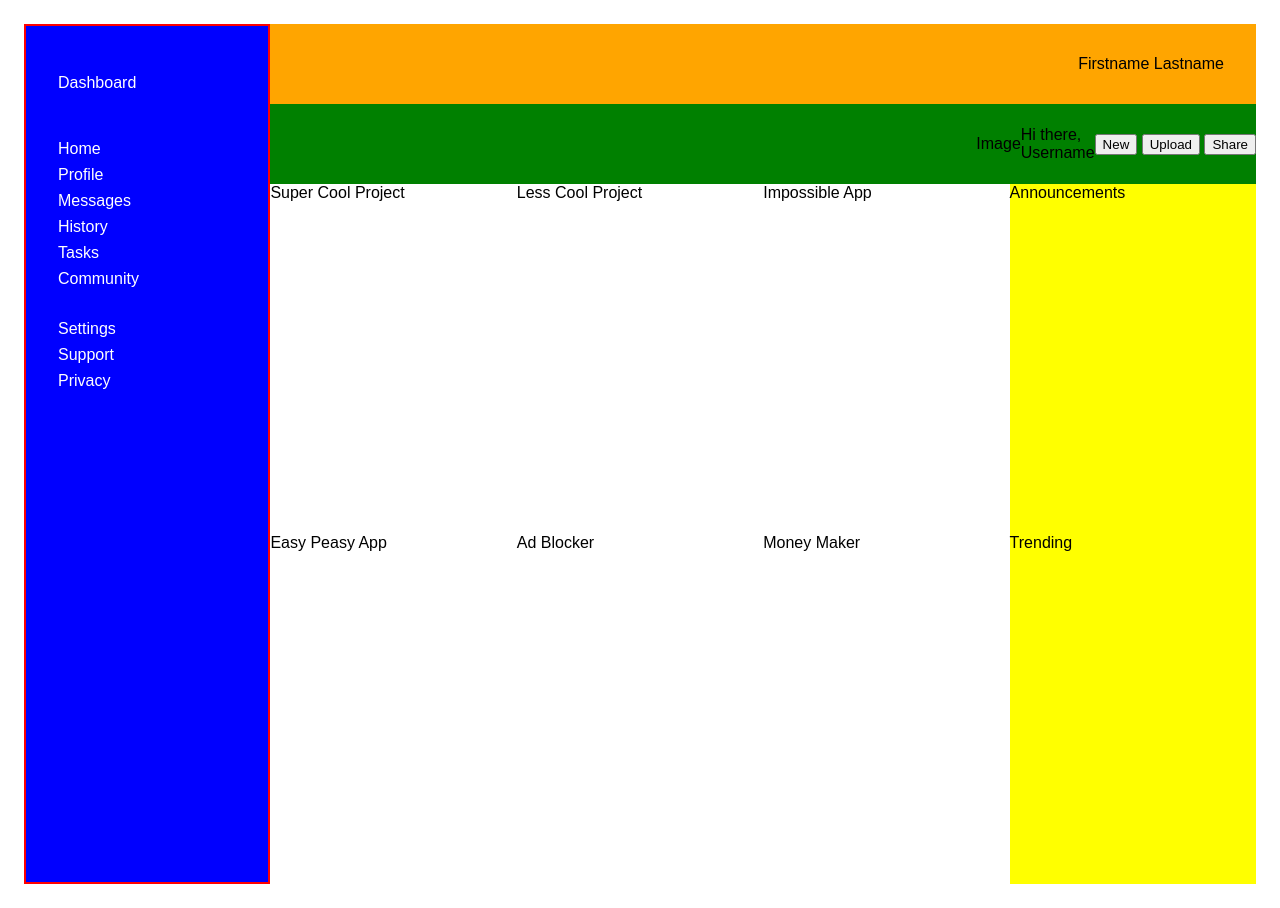
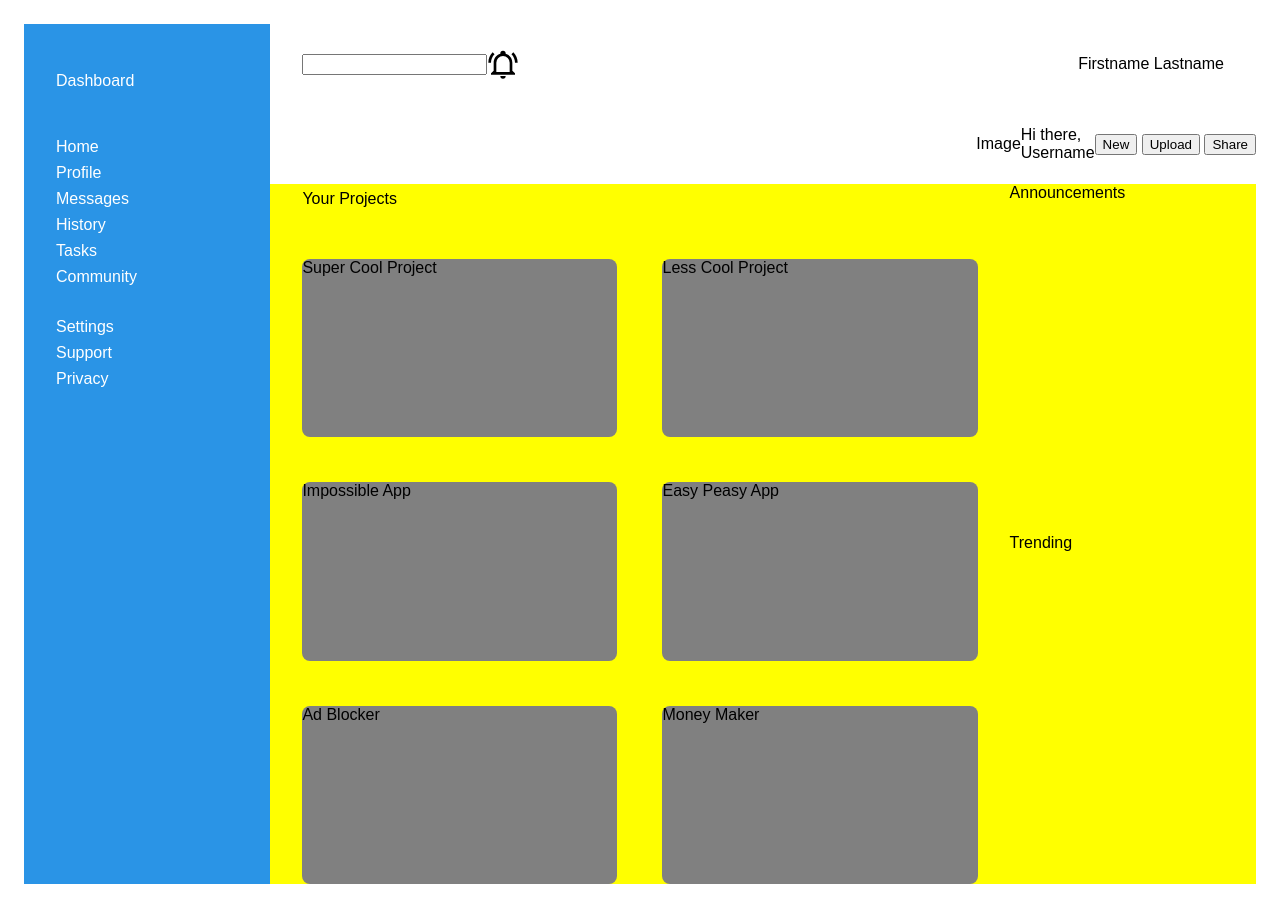
Before and after one commit to DavidOh1606/odin-dashboard-project, a plain HTML site: page index.html in a window 1280 px wide. Drawn offline with Linux system fonts and the light colour scheme.

Commit message:
Add images

```diff
--- a/index.html
+++ b/index.html
@@ -16,24 +16,29 @@
                 </div>
 
                 <ul>
-                    <li>Home</li>
-                    <li>Profile</li>
-                    <li>Messages</li>
-                    <li>History</li>
-                    <li>Tasks</li>
-                    <li>Community</li>
+                    <!-- rel="noopener noreferrer" target="_blank" -->
+                    <li><a href="#">Home</a></li>
+                    <li><a href="#">Profile</a></li>
+                    <li><a href="#">Messages</a></li>
+                    <li><a href="#">History</a></li>
+                    <li><a href="#">Tasks</a></li>
+                    <li><a href="#">Community</a></li>
                 </ul>
 
                 <ul>
-                    <li>Settings</li>
-                    <li>Support</li>
-                    <li>Privacy</li>
+                    <li><a href="#">Settings</a></li>
+                    <li><a href="#">Support</a></li>
+                    <li><a href="#">Privacy</a></li>
                 </ul>
 
 
             </div>
 
             <div class="header">
+
+                <input type="search">
+                <img src="./images/bell-ring-outline.svg" class="bell">
+                <div class="round-icon"></div>
                 <div class="name">Firstname Lastname</div>
             </div>
 
@@ -52,6 +57,7 @@
 
             <div class="content">
                 <div class="projects">
+                    <div class="section-title">Your Projects</div>
                     <div class="card">Super Cool Project</div>
                     <div class="card">Less Cool Project</div>
                     <div class="card">Impossible App</div>
@@ -61,11 +67,13 @@
                 </div>
 
                 <div class="announcements">
-                    Announcements
+                    <div class="section-title">Announcements</div>
+                    <div></div>
                 </div>
 
                 <div class="trending">
-                    Trending
+                    <div class="section-title">Trending</div>
+                    <div></div>
                 </div>
 
 
--- a/styles.css
+++ b/styles.css
@@ -1,5 +1,5 @@
 :root {
-
+    --blue-color: rgb(42, 148, 230);
 }
 
 body {
@@ -17,11 +17,10 @@ body {
 }
 
 .sidebar {
-    background-color: blue;
+    background-color: var(--blue-color);
 
     grid-area: 1 / 1 / 4 / 1;
 
-    border: 2px solid red;
     color: white;
 
     display: flex;
@@ -41,9 +40,14 @@ body {
     gap: 8px;
 }
 
+.sidebar a {
+    color: white;
+    text-decoration: none;
+}
+
 
 .header {
-    background-color: orange;
+    background-color: white;
 
     grid-area: 1 / 2 / 1 / 3;
 
@@ -59,7 +63,7 @@ body {
 }
 
 .subheader {
-    background-color: green;
+    background-color: white;
 
     grid-area: 2 / 2 / 3 / 3;
 
@@ -80,9 +84,11 @@ body {
 
 .projects {
     display: grid;
-    grid-template: repeat(auto-fit, minmax(130px, 1fr)) / repeat(auto-fit, minmax(240px, 1fr));
+    grid-template: 30px repeat(auto-fit, minmax(130px, 1fr)) / repeat(auto-fit, minmax(240px, 1fr));
+    grid-area: 1 / 1 / 3 / 2;
 
-    grid-area: 1 / 1 / 3 / 2;
+    gap: 45px;
+    padding: 0px 32px;
 }
 
 .announcements {
@@ -94,6 +100,19 @@ body {
     grid-area: 2 / 2 / 3 / 3;
 }
 
+.section-title {
+    grid-area: 1 / 1 / 1 / -1;
+    display: flex;
+    justify-content: left;
+    align-items: center;
+}
+
 .card {
-    background-color: white;
+    background-color: gray;
+
+    border-radius: 8px;
 }
+
+.bell {
+    width: 2rem;
+}
```
Also changed, not shown: images/bell-ring-outline.svg (added), images/eye-plus-outline.svg (added), images/link-variant.svg (added), images/magnify.svg (added), images/star-plus-outline.svg (added).
